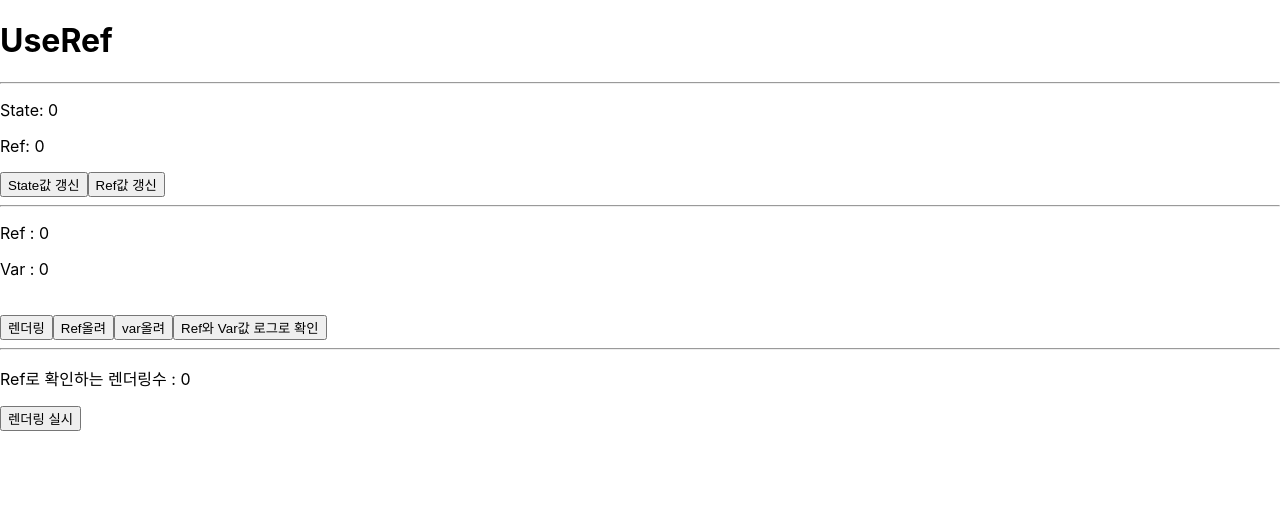
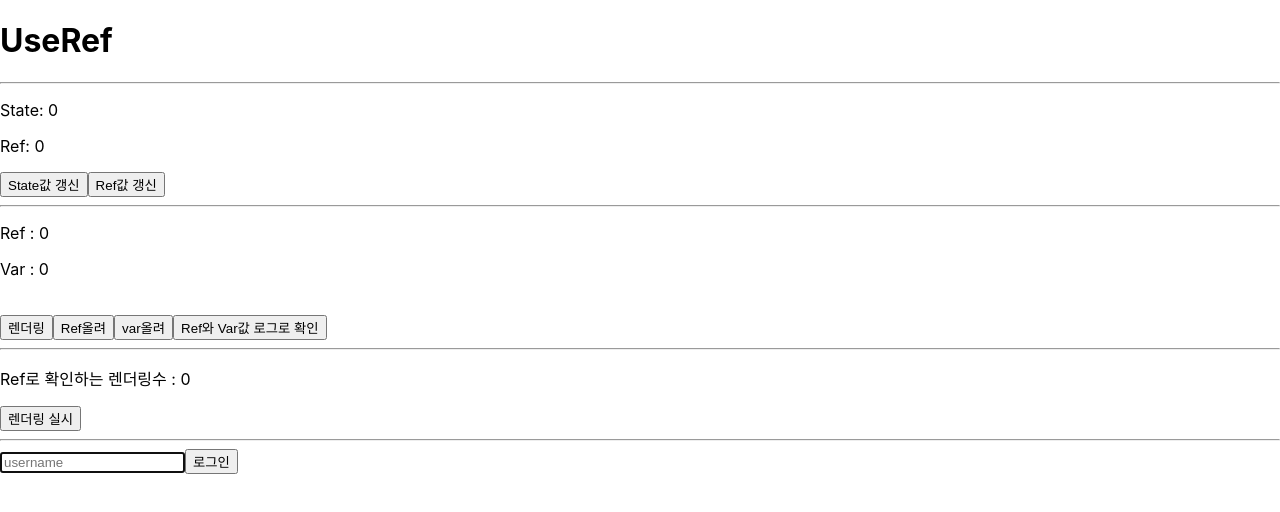
Before and after one commit to KoJI89/reactStudy, a React (Create React App) app: page / in a window 1280 px wide. Shown: the top 512 px of the page. Built offline with nearby package versions, Linux system fonts and the light colour scheme.

Commit message:
[React.Hook]useRef를 이용한 DOM접근

```diff
--- a/src/UseRef.js
+++ b/src/UseRef.js
@@ -58,6 +58,20 @@ function UseRef() {
         totalRenderCount.current = totalRenderCount.current + 1
         console.log("렌더링된 횟수 : ", totalRenderCount.current);
     })
+    // -------------------------------------------------------------------------------
+    const inputRef = useRef();
+
+    useEffect(()=>{
+        // console.log("inputRef", inputRef);
+        // 화면이 렌더링될때 로그인창에 커서가 활성화(focus)가 되도록 한다
+        inputRef.current.focus();
+    },[])
+
+    const login = () =>{
+        alert(`환영합니다 ${inputRef.current.value}!`);
+        inputRef.current.focus();
+    }
+
   return (
     <>
         <h1>UseRef</h1>
@@ -79,6 +93,12 @@ function UseRef() {
         <hr/>
             <p>Ref로 확인하는 렌더링수 : {totalRenderCount.current}</p>
             <button onClick={ ()=>{ setCount(count+1)}}> 렌더링 실시 </button>
+        <hr/>
+            {/* Ref를 이용한 DOM요소 접근 */}
+            <div>
+                <input type='text' ref={inputRef} placeholder='username' />
+                <button onClick={login} >로그인</button>
+            </div>
 
     </>
   )
```
